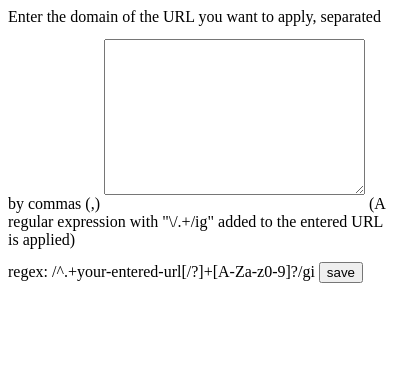
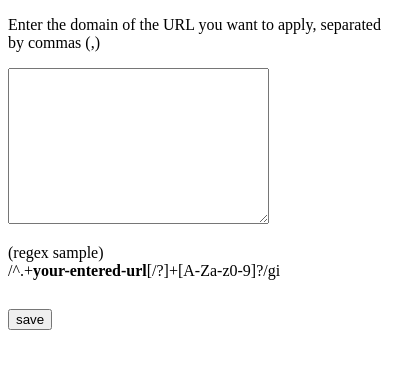
Before and after one commit to azimicat/Focus-first-text-bar, a browser extension: page popup.html in a window 400 px wide. Drawn offline with Linux system fonts and the light colour scheme.

Commit message:
feat: スタイルを修正

```diff
--- a/popup.css
+++ b/popup.css
@@ -1,7 +1,3 @@
 button {
   margin-top: 1em;
 }
-textarea {
-  margin-top: 1em;
-  margin-bottom: 1em;
-}
--- a/popup.html
+++ b/popup.html
@@ -8,12 +8,12 @@
     <title>setting</title>
 </head>
 <body>
-    <span>Enter the domain of the URL you want to apply, separated by commas (,)</span>
+    <p>Enter the domain of the URL you want to apply, separated by commas (,)</p>
     <textarea name="not-apply-urls" cols="30" rows="10"></textarea>
-    <span>
-        (A regular expression with "\/.+/ig" added to the entered URL is applied)
-        <br/>regex: /^.+your-entered-url[/?]+[A-Za-z0-9]?/gi
-    </span>
+    <p>
+        (regex sample)
+        <br/>/^.+<b>your-entered-url</b>[/?]+[A-Za-z0-9]?/gi
+    </p>
     <button id="save">save</button>
     <script src="popup.js"></script>
 </body>
```
